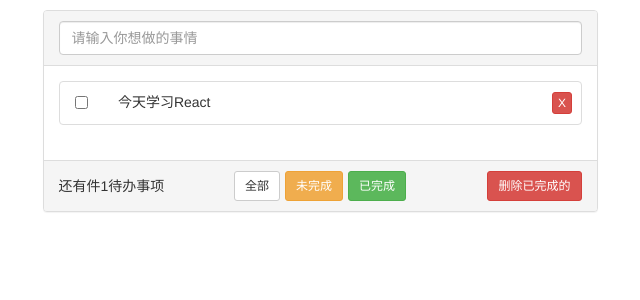
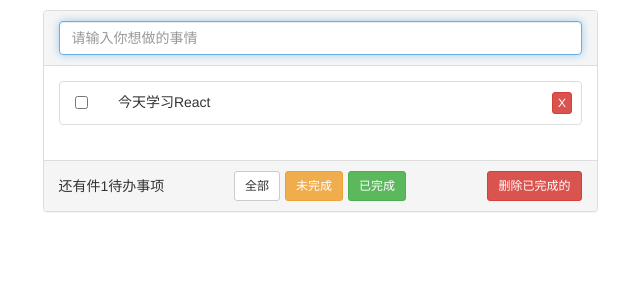
Before and after one commit to zhufengnodejs/zhufengtodo, a React (Create React App) app: page / in a window 1280 px wide. Shown: the top 300 px of the page, without its empty margins (320-960 px from the left). Built offline with nearby package versions, Linux system fonts and the light colour scheme.

Commit message:
4.实现添加todo的功能

```diff
--- a/src/components/App.js
+++ b/src/components/App.js
@@ -4,6 +4,7 @@ import * as filters from './filters';
 import TodoHeader from './TodoHeader';
 import TodoItem from './TodoItem';
 import TodoFooter from './TodoFooter';
+
 export default class App extends React.Component {
     constructor(props) {
         super(props);
@@ -15,23 +16,31 @@ export default class App extends React.Component {
             }],
             filter: filters.ALL, //显示全部的待办事项
             editTodo: null,      //正在编辑中的todo
-            newTodo: ''          //新的待办事项
         };
     }
 
+    addTodo = (title)=>{
+        let todos = this.state.todos;
+        todos.push({
+            id: Date.now(),
+            title,
+            completed: false
+        });
+        this.setState({todos});
+    }
     render() {
         let showTodos = this.state.todos.filter(todo => {
             switch (this.state.filter) {
                 case filters.COMPLETED:
                     return todo.completed;
-                case filters.COMPLETED:
+                case filters.ACTIVE:
                     return !todo.completed;
                 default:
                     return true;
             }
-        },this);
-        let todoItems = showTodos.map((todo,index)=>(
-            <TodoItem key={index} todo = {todo}/>
+        }, this);
+        let todoItems = showTodos.map((todo, index) => (
+            <TodoItem key={index} todo={todo}/>
         ))
         let main = (
             <div className="panel-body">
@@ -45,7 +54,7 @@ export default class App extends React.Component {
                 <div className="row">
                     <div className="col-md-6 col-md-offset-3">
                         <div className="panel panel-default">
-                            <TodoHeader/>
+                            <TodoHeader title={this.state.newTodo} addTodo={this.addTodo}/>
                             {main}
                             <TodoFooter/>
                         </div>
--- a/src/components/TodoHeader.js
+++ b/src/components/TodoHeader.js
@@ -1,9 +1,36 @@
 import React from 'react';
+const ENTER_KEY = 13;
 export default class App extends React.Component {
+    constructor(props){
+        super(props);
+        this.state = {newTodo:''};
+    }
+    handleChange=(event) => {
+        this.setState({newTodo: event.target.value});
+    }
+
+    handleKeyDown=(event)=> {
+        if (event.keyCode === ENTER_KEY) {
+            event.preventDefault();
+            let val = this.state.newTodo.trim();
+            if (val) {
+                this.props.addTodo(val);
+                this.setState({newTodo: ''});
+            }
+        }
+    }
     render() {
         return (
             <div className="panel-heading">
-                <input type="text" className="form-control" placeholder="请输入你想做的事情"/>
+                <input
+                    type="text"
+                    onChange={this.handleChange}
+                    onKeyDown={this.handleKeyDown}
+                    autoFocus={true}
+                    value={this.state.newTodo}
+                    className="form-control"
+                    placeholder="请输入你想做的事情"
+                />
             </div>
         )
     }
```
